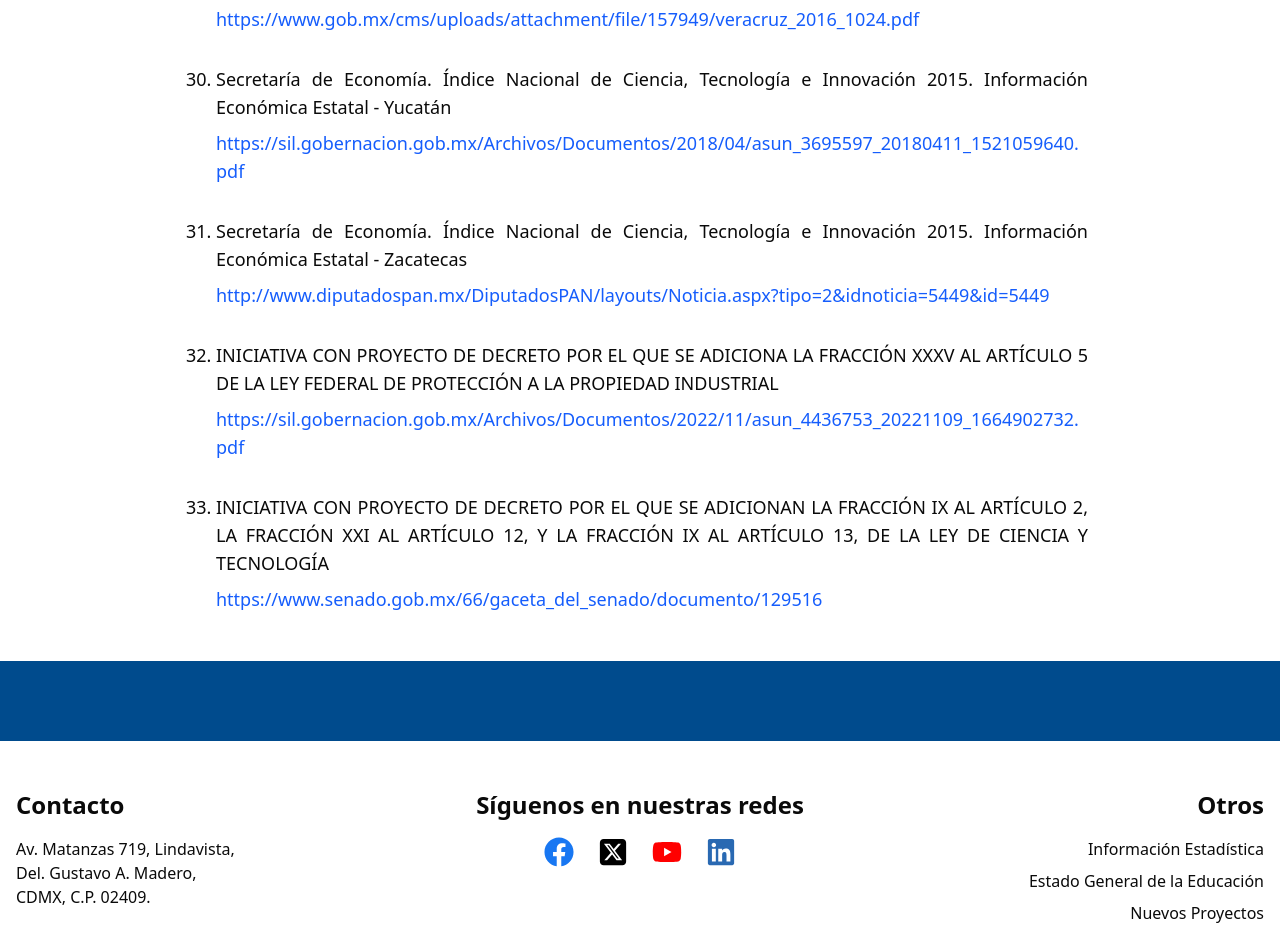
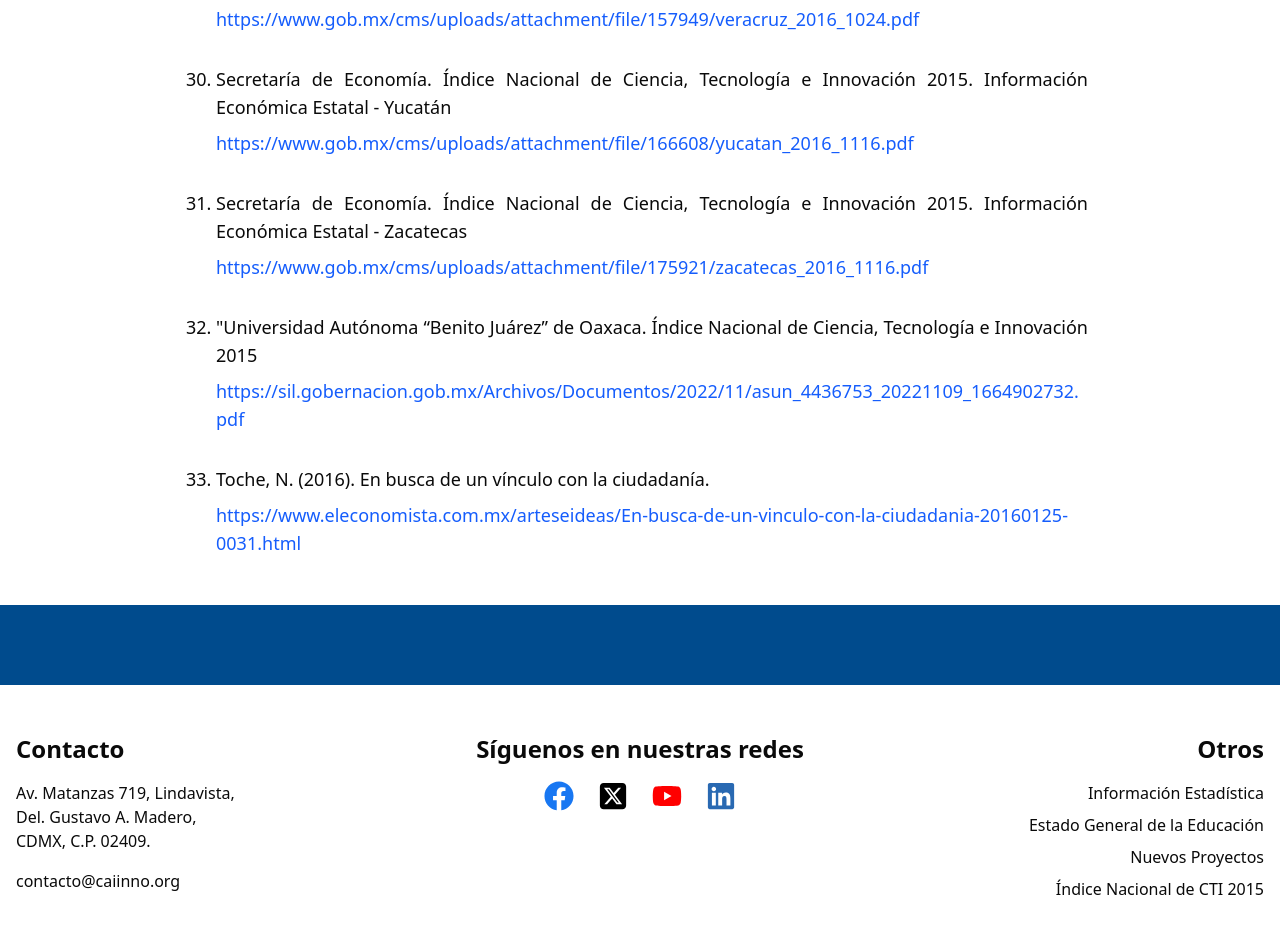
Before and after one commit to Blayt05/caiinno_becario, a Next.js app: page /impacto/informacion-de-referencia in a window 1280 px wide. Shown: the part 4620-5548 px from the top of the page. Built offline with nearby package versions, Linux system fonts and the light colour scheme.

Commit message:
actualizacion de datos_5

```diff
--- a/src/components/ImpactFilters.tsx
+++ b/src/components/ImpactFilters.tsx
@@ -88,8 +88,8 @@ const documentos = [
   'Índice Nacional de Ciencia 2015, Veracruz',
   'Índice Nacional de Ciencia 2015, Yucatán',
   'Índice Nacional de Ciencia 2015, Zacatecas',
-  'Adición fracción XXXV Ley Propiedad Industrial',
-  'Adiciones a Ley de Ciencia y Tecnología',
+  'Índice Nacional de Ciencia 2015, UABJO',
+  'Índice Nacional de Ciencia 2015, En busca de un vínculo con la ciudadanía',
 
 ];
 
--- a/src/data/informacionData.ts
+++ b/src/data/informacionData.ts
@@ -205,30 +205,30 @@ export const dataImpacto = [
   },
   {
     titulo: 'Secretaría de Economía. Índice Nacional de Ciencia, Tecnología e Innovación 2015. Información Económica Estatal - Yucatán',
-    link: 'https://sil.gobernacion.gob.mx/Archivos/Documentos/2018/04/asun_3695597_20180411_1521059640.pdf',
+    link: 'https://www.gob.mx/cms/uploads/attachment/file/166608/yucatan_2016_1116.pdf',
     año: 2016,
     documento: 'Índice Nacional de Ciencia 2015, Yucatán',
     tipoUsuario: 'Gubernamental'
   },
   {
     titulo: 'Secretaría de Economía. Índice Nacional de Ciencia, Tecnología e Innovación 2015. Información Económica Estatal - Zacatecas',
-    link: 'http://www.diputadospan.mx/DiputadosPAN/layouts/Noticia.aspx?tipo=2&idnoticia=5449&id=5449',
+    link: 'https://www.gob.mx/cms/uploads/attachment/file/175921/zacatecas_2016_1116.pdf',
     año: 2016,
     documento: 'Índice Nacional de Ciencia 2015, Zacatecas',
     tipoUsuario: 'Gubernamental'
   },
   {
-    titulo: 'INICIATIVA CON PROYECTO DE DECRETO POR EL QUE SE ADICIONA LA FRACCIÓN XXXV AL ARTÍCULO 5 DE LA LEY FEDERAL DE PROTECCIÓN A LA PROPIEDAD INDUSTRIAL',
+    titulo: '"Universidad Autónoma “Benito Juárez” de Oaxaca. Índice Nacional de Ciencia, Tecnología e Innovación 2015',
     link: 'https://sil.gobernacion.gob.mx/Archivos/Documentos/2022/11/asun_4436753_20221109_1664902732.pdf',
-    año: 2022,
-    documento: 'Adición fracción XXXV Ley Propiedad Industrial',
-    tipoUsuario: 'Legislativo'
+    año: 2016,
+    documento: 'Índice Nacional de Ciencia 2015, UABJO',
+    tipoUsuario: 'Privado/Académico'
   },
   {
-    titulo: 'INICIATIVA CON PROYECTO DE DECRETO POR EL QUE SE ADICIONAN LA FRACCIÓN IX AL ARTÍCULO 2, LA FRACCIÓN XXI AL ARTÍCULO 12, Y LA FRACCIÓN IX AL ARTÍCULO 13, DE LA LEY DE CIENCIA Y TECNOLOGÍA',
-    link: 'https://www.senado.gob.mx/66/gaceta_del_senado/documento/129516',
-    año: 2022,
-    documento: 'Adiciones a Ley de Ciencia y Tecnología',
-    tipoUsuario: 'Legislativo'
+    titulo: 'Toche, N. (2016). En busca de un vínculo con la ciudadanía.',
+    link: 'https://www.eleconomista.com.mx/arteseideas/En-busca-de-un-vinculo-con-la-ciudadania-20160125-0031.html',
+    año: 2016,
+    documento: 'En busca de un vínculo con la ciudadanía',
+    tipoUsuario: 'Privado/Académico'
   }
 ];
```
